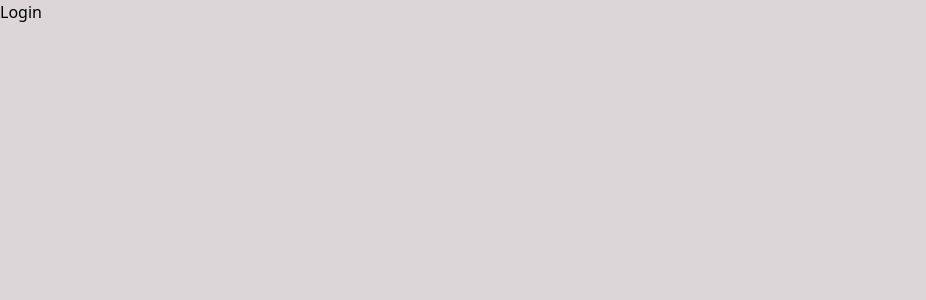
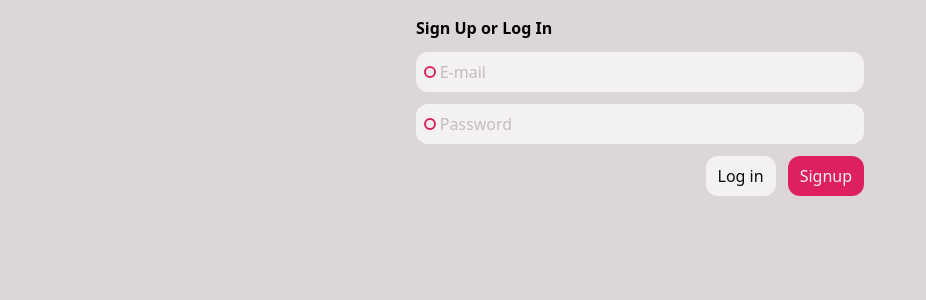
Before and after one commit to developerdesigner18/my-todos, a React (Create React App) app: page /login in a window 1280 px wide. Shown: the top 300 px of the page, without its empty margins (0-926 px from the left). Built offline with nearby package versions, Linux system fonts and the light colour scheme.

Commit message:
feat: added Button, Input components, created login page

```diff
--- /dev/null
+++ b/src/components/Ui/Button.tsx
@@ -0,0 +1,29 @@
+import React, { ReactNode } from "react";
+
+interface Props {
+  children: ReactNode;
+  className?: string;
+  variant?: "white" | "pink";
+  onClick?: React.MouseEventHandler<HTMLButtonElement>;
+}
+
+export default function Button({
+  children,
+  className = "",
+  variant = "white",
+  onClick = () => null,
+}: Props) {
+  return (
+    <button
+      className={`${className} ${
+        variant === "pink"
+          ? "bg-todo-pink-400 text-todo-white hover:opacity-60"
+          : "bg-todo-white text-todo-black hover:text-todo-pink-400"
+      } px-3 py-2 rounded-xl todo-shadow  duration-300`}
+      type="button"
+      onClick={onClick}
+    >
+      {children}
+    </button>
+  );
+}
--- /dev/null
+++ b/src/components/Ui/Input.tsx
@@ -0,0 +1,33 @@
+interface Props {
+  className?: string;
+  value: string | number;
+  placeholder: string;
+  type?: "text" | "number" | "password";
+  isCircleEnabled?: boolean;
+  // eslint-disable-next-line no-unused-vars
+  onChange?: (value: string) => void;
+}
+
+export default function Input({
+  className = "",
+  value,
+  placeholder,
+  type = "text",
+  isCircleEnabled = false,
+  onChange = () => null,
+}: Props) {
+  return (
+    <div
+      className={`${className} flex items-center gap-1 p-2 rounded-xl bg-todo-white todo-shadow`}
+    >
+      {isCircleEnabled && <div className="h-3 w-3 rounded-full border-2 border-todo-pink-400 " />}
+      <input
+        className=" text-todo-black placeholder-todo-gray-300 bg-todo-white w-full outline-none"
+        value={value}
+        placeholder={placeholder}
+        type={type}
+        onChange={(e) => onChange?.(e.target.value)}
+      />
+    </div>
+  );
+}
--- a/src/pages/Login.tsx
+++ b/src/pages/Login.tsx
@@ -1,3 +1,37 @@
+import { useState } from "react";
+import Input from "../components/Ui/Input";
+import Button from "../components/Ui/Button";
+
 export default function Login() {
-  return <div>Login</div>;
+  const [email, setEmail] = useState("");
+  const [password, setPassword] = useState("");
+
+  return (
+    <div className="container mx-auto p-4">
+      <div className="max-w-md flex flex-col mx-auto">
+        <h3 className="font-bold mb-3">Sign Up or Log In</h3>
+        <div className="flex flex-col items-end gap-3">
+          <Input
+            className="w-full"
+            onChange={setEmail}
+            value={email}
+            placeholder="E-mail"
+            isCircleEnabled
+          />
+          <Input
+            className="w-full"
+            onChange={setPassword}
+            value={password}
+            placeholder="Password"
+            type="password"
+            isCircleEnabled
+          />
+          <div>
+            <Button className="mr-3">Log in</Button>
+            <Button variant="pink">Signup</Button>
+          </div>
+        </div>
+      </div>
+    </div>
+  );
 }
```
